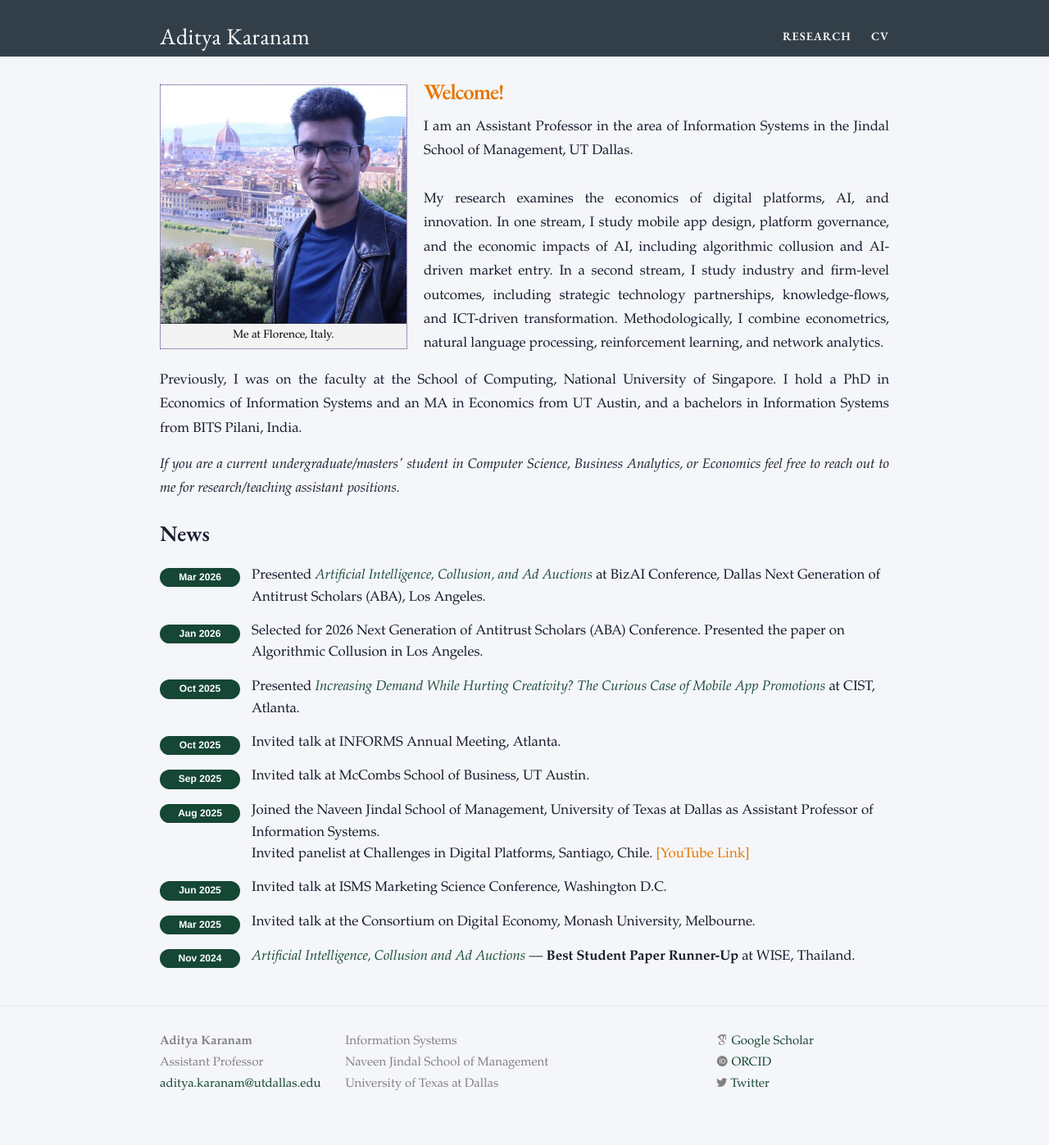
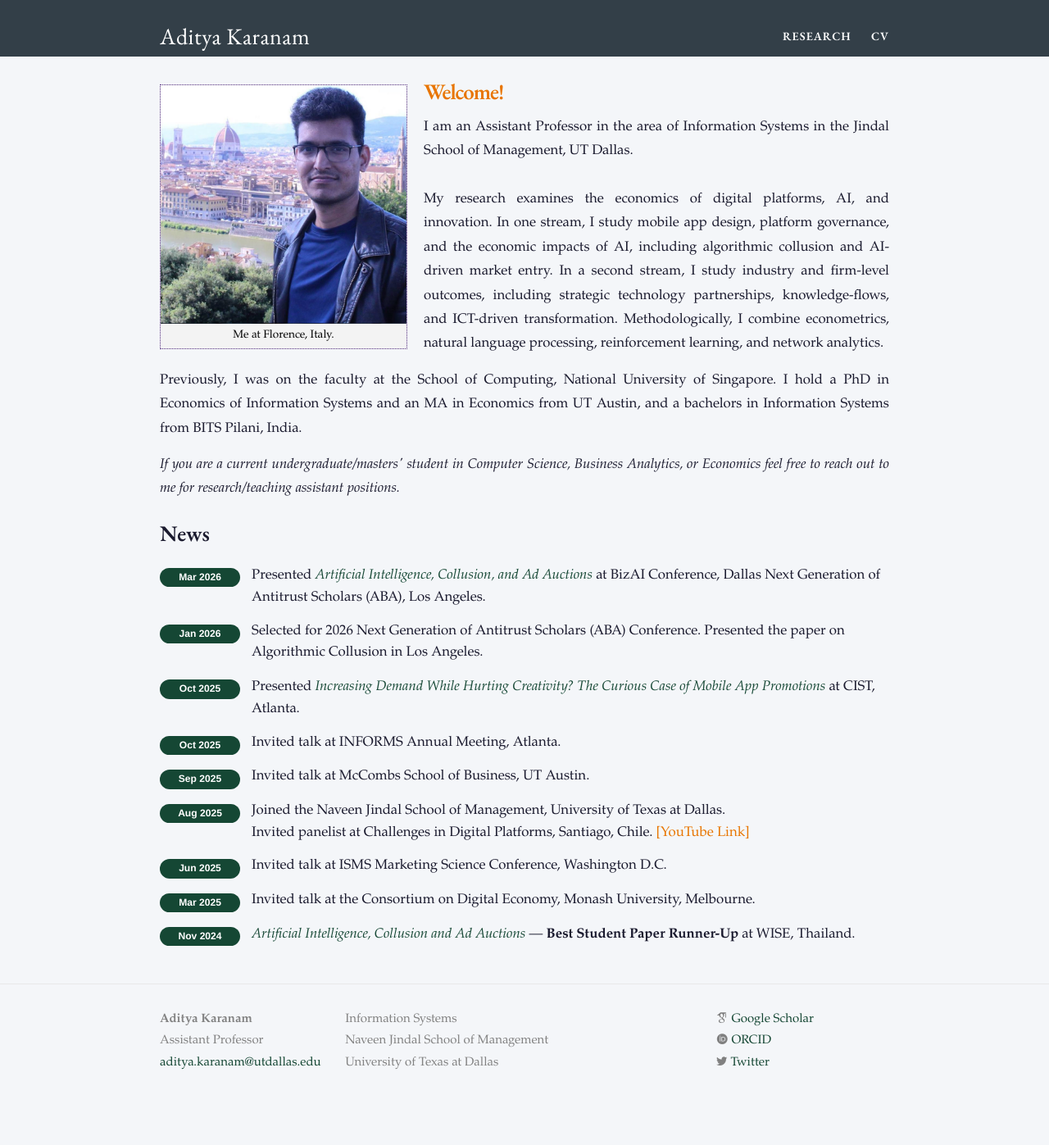
Before and after one commit to askaranam/askaranam.github.io, a Jekyll site: the page built from index.html, in a window 1280 px wide. Shown: the whole page at 82% size. Built offline with Jekyll 4.4.1, drawn with Linux system fonts in a browser that asks for light colours; nearby versions of some CDN libraries; some web fonts are replaced; after the commit the page ends 1370 px from its top, so only the background shows below that.

Commit message:
Update index.html

```diff
--- a/index.html
+++ b/index.html
@@ -52,7 +52,7 @@ Am greatly interested in building market intelligent programs that can provide a
   <li><span class="date-pill">Oct 2025</span><span>Presented <em>Increasing Demand While Hurting Creativity? The Curious Case of Mobile App Promotions</em> at CIST, Atlanta.</span></li>
   <li><span class="date-pill">Oct 2025</span><span>Invited talk at INFORMS Annual Meeting, Atlanta.</span></li>
   <li><span class="date-pill">Sep 2025</span><span>Invited talk at McCombs School of Business, UT Austin.</span></li>
-  <li><span class="date-pill">Aug 2025</span><span>Joined the Naveen Jindal School of Management, University of Texas at Dallas as Assistant Professor of Information Systems. <br>
+  <li><span class="date-pill">Aug 2025</span><span>Joined the Naveen Jindal School of Management, University of Texas at Dallas. <br>
 	  Invited panelist at Challenges in Digital Platforms, Santiago, Chile. <a href="https://www.youtube.com/watch?v=farOrPaOTQY">[YouTube Link]</a></span></li>
   <li><span class="date-pill">Jun 2025</span><span>Invited talk at ISMS Marketing Science Conference, Washington D.C.</span></li>
   <li><span class="date-pill">Mar 2025</span><span>Invited talk at the Consortium on Digital Economy, Monash University, Melbourne.</span></li>
```
